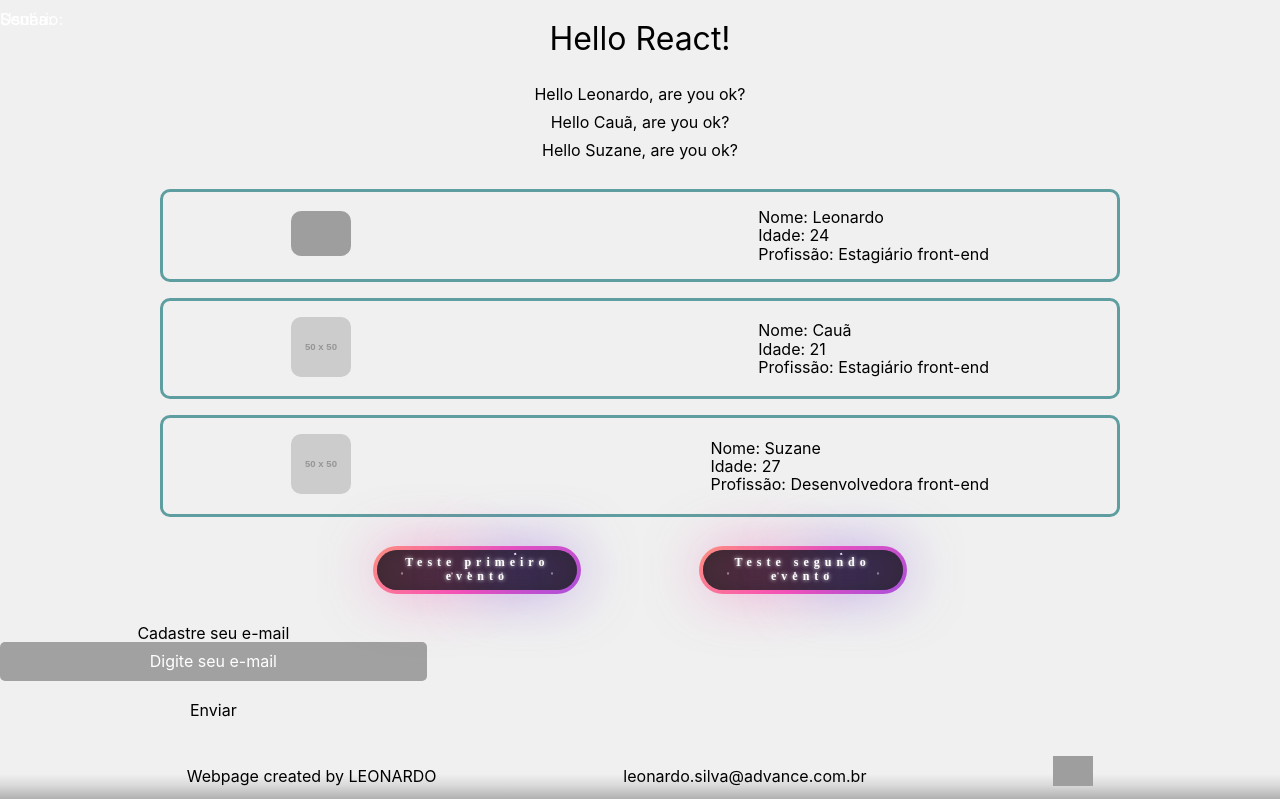
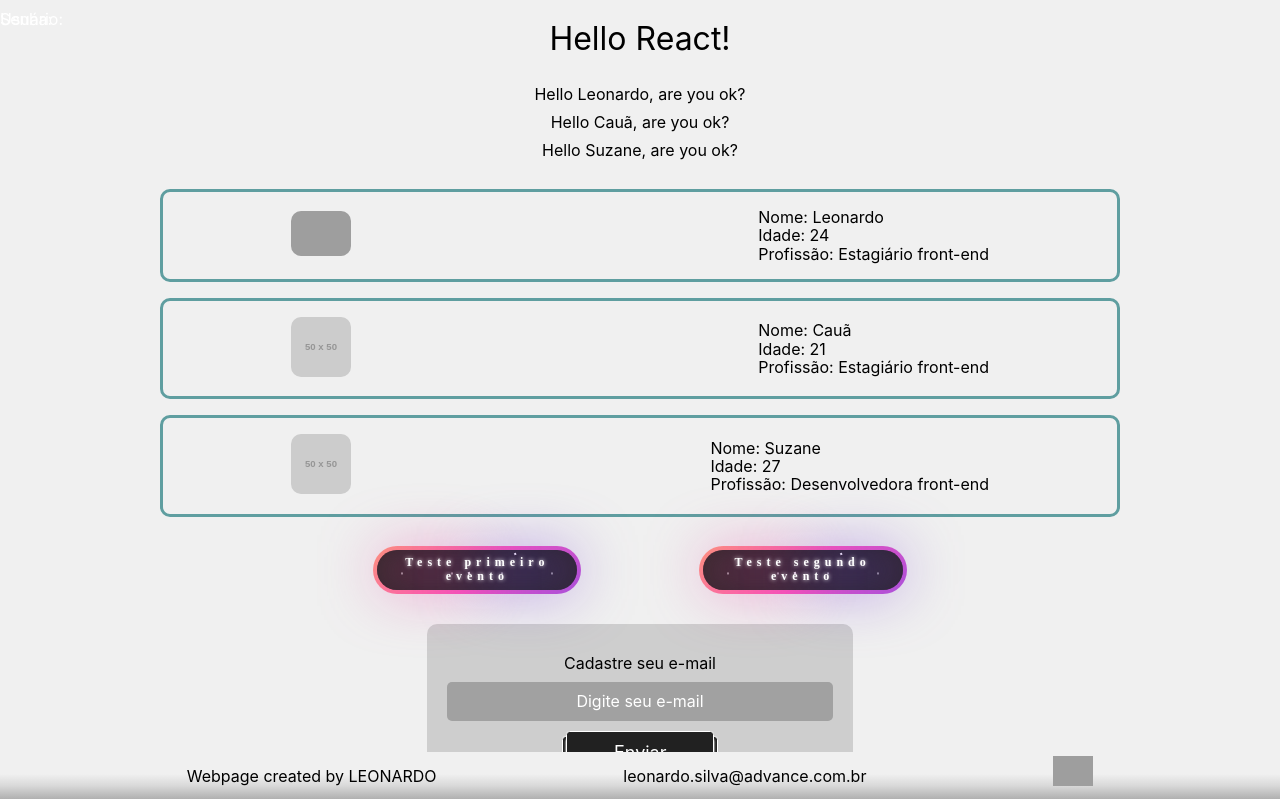
Before and after one commit to Leozinrd/estudos-react-js, a React (Create React App) app: page / in a window 1280 px wide. Shown: the top 799 px of the page. Built offline with nearby package versions, Linux system fonts and the light colour scheme; grey boxes are pictures that could not be loaded.

Commit message:
Update Conditional

```diff
--- a/src/components/Conditional/conditional.js
+++ b/src/components/Conditional/conditional.js
@@ -1,4 +1,4 @@
-import styles from './conditional.module.css';
+import style from './conditional.module.css';
 
 import { useState } from "react";
 
@@ -27,34 +27,36 @@ function Conditional (){
     return (
 
         <>
-        <div className={styles.Conditional}>
-            <p className={styles.ConditionalHeader}>Cadastre seu e-mail</p>
+        <div className={style.Conditional}>
+            <p className={style.ConditionalHeader}>Cadastre seu e-mail</p>
 
-                <input className={styles.ConditionalEmail}
+                <input
+                    className={style.ConditionalEmail}
                     placeholder='Digite seu e-mail'
                     name='ConditionalEmail'
                     type='email'
                     onChange={(e) => setConditionalEmail(e.target.value)}
-                    disabled={inputBlocked} // desabilita o input e-mail
-                /><br/>
+                    disabled={inputBlocked}
+                />
 
                     {sendVisible && (
-                        <div
-                            className={styles.ConditionalSubmit}
+                        <button
+                            className={style.ConditionalSubmit}
                             type='submit'
                             onClick={conditionalSendEmail}
                         >
-                            Enviar
-                        </div>
+                            <span>Enviar</span>
+                        </button>
                     )}
 
                     {conditionalUserEmail && (
                         <div>
-                            <p>O e-mail do usuário é: {conditionalEmail}</p>
+                            <p className={style.EmailWrited}>O e-mail do usuário é: {conditionalEmail}</p>
                             <button
-                            onClick={conditionalClearEmail}
-                            style={{backgroundColor: 'grey', borderRadius: '10px', padding: '10px'}}
-                            >Limpar Email</button>
+                                className={style.ConditionalClear}
+                                onClick={conditionalClearEmail}
+                                style={{backgroundColor: 'grey', borderRadius: '10px', padding: '10px'}}
+                            ><span>Limpar e-mail</span></button>
                         </div>
                     )}
         </div>
--- a/src/components/Conditional/conditional.module.css
+++ b/src/components/Conditional/conditional.module.css
@@ -0,0 +1,124 @@
+.Conditional{
+    grid-column-start: 2;
+    background-color: #cecece;
+    border-radius: 10px;
+    padding: 20px;
+    display: flex;
+    flex-direction: column;
+    align-items: center;
+}
+
+.Conditional input[type='email'] {
+    /* removendo a margin-bottom do input email recebida no css do Formulário "FormDados" */
+    margin-bottom: 0px;
+}
+
+.Conditional p{
+    margin: 10px 0;
+}
+
+/* Start InputBlocked quando o input e-mail estiver bloqueado */
+.InputBlocked{
+    background-color: black;
+}
+/* End InputBlocked */
+
+.EmailWrited{
+    background-color: aliceblue;
+    border-radius: 10px;
+    padding: 1.5px 5px;
+    font-size: smaller;
+}
+
+/* Start button "Enviar"  */
+.ConditionalSubmit{
+    padding: 0.1em 0.25em;
+    width: 13em;
+    height: 4.2em;
+    background-color: #212121;
+    border: 0.08em solid #fff;
+    border-radius: 0.3em;
+    font-size: 12px;
+    margin-top: 15px;
+}
+
+.ConditionalSubmit span {
+    position: relative;
+    display: flex;
+    justify-content: center;
+    align-items: center;
+    bottom: 0.4em;
+    width: 8.25em;
+    height: 2.5em;
+    background-color: #212121;
+    border-radius: 0.2em;
+    font-size: 1.5em;
+    color: #fff;
+    border: 0.08em solid #fff;
+    box-shadow: 0 0.4em 0.1em 0.019em #fff;
+  }
+
+.ConditionalSubmit span:hover{
+    transition: all 0.5s;
+    transform: translate(0, 0.4em);
+    box-shadow: 0 0 0 0 #fff;
+    cursor: pointer;
+}
+
+.ConditionalSubmit span:not(hover) {
+    transition: all 1s;
+  }
+/* End button "Enviar"  */
+
+/* Start button "Limpar e-mail" */
+.ConditionalClear{
+    outline: none;
+    cursor: pointer;
+    border: none;
+    padding: 0.9rem 2rem;
+    margin: 0;
+    font-family: inherit;
+    font-size: inherit;
+    position: relative;
+    display: inline-block;
+    letter-spacing: 0.05rem;
+    font-weight: 700;
+    font-size: 17px;
+    border-radius: 500px;
+    overflow: hidden;
+    background: #66ff66;
+    color: ghostwhite;
+}
+
+.ConditionalClear span{
+    position: relative;
+    z-index: 10;
+    transition: color 0.4s;
+}
+
+.ConditionalClear:hover span{
+    color: black;
+}
+
+.ConditionalClear::before, .ConditionalClear::after{
+    position: absolute;
+    top: 0;
+    left: 0;
+    width: 100%;
+    height: 100%;
+    z-index: 0;
+}
+
+.ConditionalClear::before{
+    content: "";
+    background: #000;
+    width: 120%;
+    left: -10%;
+    transform: skew(30deg);
+    transition: transform 0.4s cubic-bezier(0.3, 1, 0.8, 1);
+}
+
+.ConditionalClear:hover::before {
+    transform: translate3d(100%, 0, 0);
+   }
+/* End button "Limpar e-mail */
```
